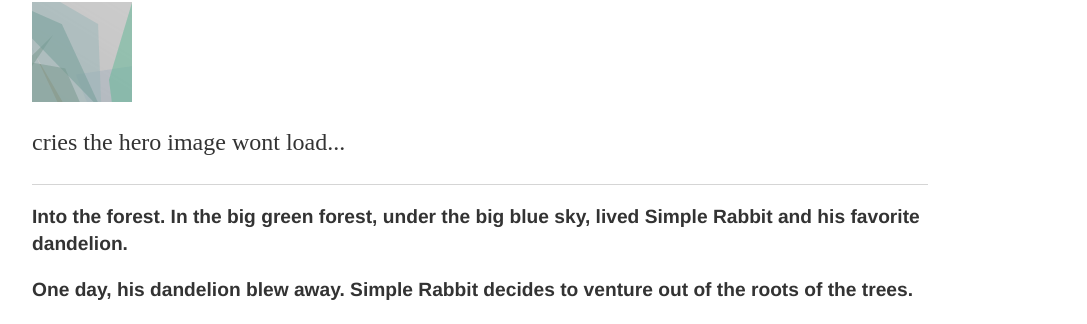
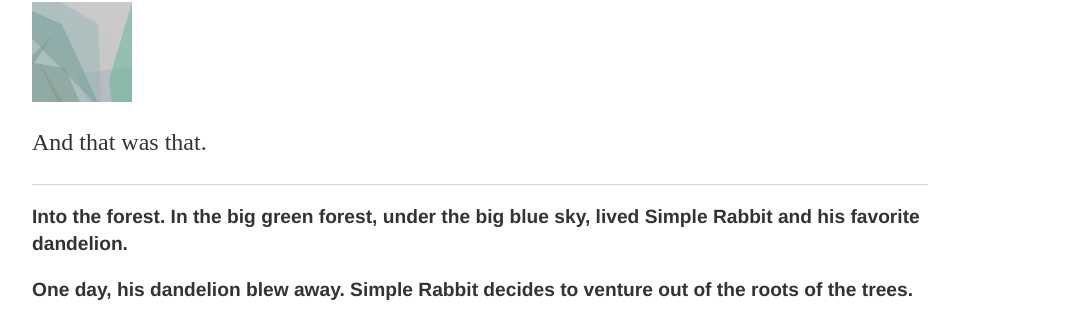
Before and after one commit to Squishy-Penguin/Squishy-Penguin.github.io, a Jekyll site: the page built from index.html, in a window 1280 px wide. Shown: the part 957-1281 px from the top of the page, without its empty margins (160-1247 px from the left). Built offline with Jekyll 4.4.1, drawn with Linux system fonts in a browser that asks for light colours.

Commit message:
Update index.html

```diff
--- a/index.html
+++ b/index.html
@@ -24,4 +24,4 @@ title: Simple Rabbit & Humble Hare
         <p>&nbsp;</p>
     </div>
 
-    <p>cries the hero image wont load...</p>
+    <p>And that was that.</p>
```
